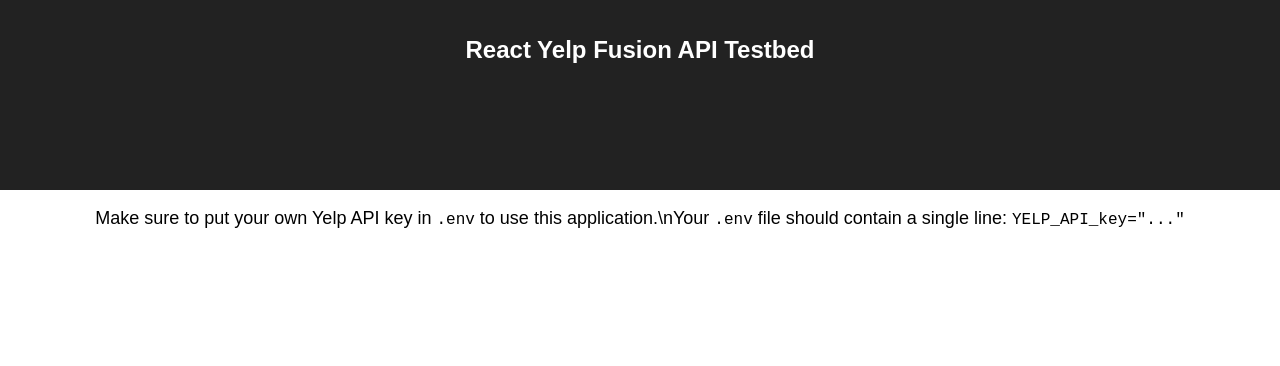
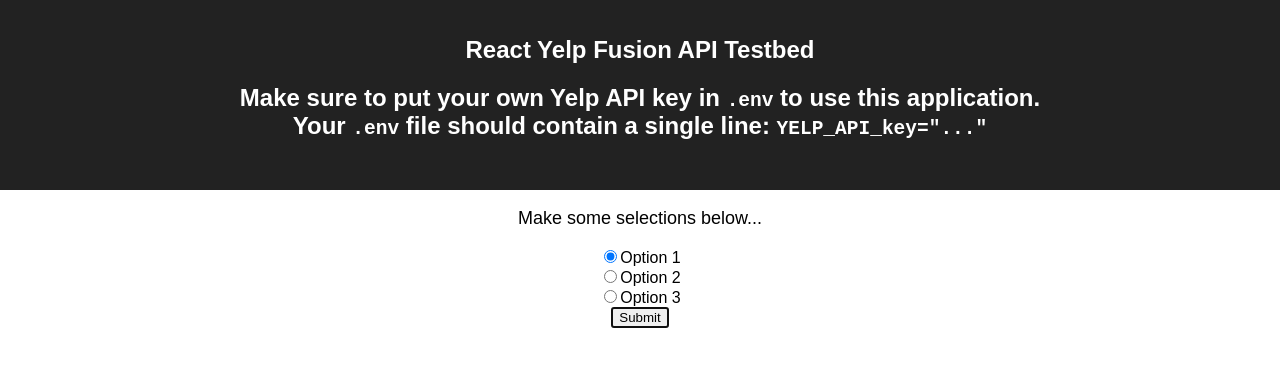
Before and after one commit to cpilson/yelp-fusion-api-test, a React (Create React App) app: page / in a window 1280 px wide. Shown: the top 366 px of the page. Built offline with nearby package versions, Linux system fonts and the light colour scheme.

Commit message:
Starting to build out SearchBar component

```diff
--- a/package.json
+++ b/package.json
@@ -4,9 +4,12 @@
   "private": true,
   "dependencies": {
     "axios": "^0.17.1",
+    "lodash": "^4.17.4",
     "react": "^16.2.0",
+    "react-bootstrap": "^0.32.1",
     "react-dom": "^16.2.0",
     "react-scripts": "1.1.0",
+    "react-toastify": "^3.3.1",
     "redux": "^3.7.2"
   },
   "scripts": {
--- a/src/App.js
+++ b/src/App.js
@@ -1,5 +1,6 @@
-import React, { Component } from 'react';
-import './App.css';
+import React, { Component } from "react";
+import "./App.css";
+import SearchBar from "./SearchBar";
 
 class App extends Component {
   render() {
@@ -8,10 +9,15 @@
         <header className="App-header">
           {/* <img src={logo} className="App-logo" alt="logo" /> */}
           <h1 className="App-title">React Yelp Fusion API Testbed</h1>
+          <h2 className="App-title">
+            Make sure to put your own Yelp API key in <code>.env</code> to use
+            this application.<br />Your <code>.env</code> file should contain a
+            single line: <code>YELP_API_key="..."</code>
+          </h2>
         </header>
-        <p className="App-intro">
-          Make sure to put your own Yelp API key in <code>.env</code> to use this application.\nYour <code>.env</code> file should contain a single line: <code>YELP_API_key="..."</code>
-        </p>
+        <p className="App-intro">Make some selections below...</p>
+
+        <SearchBar />
       </div>
     );
   }
--- /dev/null
+++ b/src/SearchBar.js
@@ -0,0 +1,112 @@
+import axios from "axios";
+import React, { Component } from "react";
+import { ToastContainer, toast } from "react-toastify";
+import SearchResults from "./SearchResults";
+
+// Bring our Yelp API v3 (Fusion) key in from the .env file:
+const YELP_API_key = process.env.YELP_API_key;
+
+// Configure axios headers to use our Yelp API key:
+axios.defaults.headers.common["Authorization"] = `Bearer ${YELP_API_key}`;
+axios.defaults.headers.post["Content-Type"] =
+  "application/x-www-form-urlencoded";
+
+class SearchBar extends Component {
+  constructor(props) {
+    super(props);
+    this.state = { isError: false, isLoading: false };
+    // This binding is necessary to make `this` work in the callback
+    this.errorHandler = this.errorHandler.bind(this);
+    this.handleSubmit = this.handleSubmit.bind(this);
+  }
+
+  // toast setup:
+  toastId = null;
+  toastNotify = message => toast(message);
+  toastUpdate = () =>
+    toast.update(this.toastId, { type: toast.TYPE.INFO, autoClose: 5000 });
+  toastDismiss = () => toast.dismiss(this.toastId);
+  dismissAll = () => toast.dismiss();
+
+  errorHandler = (error, verbose = false) => {
+    this.setState({ isLoading: false });
+    this.toastUpdate(this.toastNotify(error.message));
+    this.setState({ isError: false });
+    if (!verbose === false) {
+      console.log(
+        `error: ${error.message}; state: ${JSON.stringify(this.state)}`
+      );
+    }
+  };
+
+  handleSubmit = event => {
+    event.preventDefault();
+    // requestLocationPermission();
+    this.setState({ isLoading: true });
+    // Clear any errors we may have had from a previous attempt:
+    // this.props.errorCleared();
+    // And now pull data:
+    navigator.geolocation.getCurrentPosition(
+      position => {
+        console.log(
+          `=======> FOUND POSITION: ${position.coords.latitude}, ${
+            position.coords.longitude
+          }`
+        );
+        this.props.pushGPS(position.coords.latitude, position.coords.longitude);
+        this.pullData(this.props.latitude, this.props.longitude);
+      },
+      error => {
+        this.errorHandler({
+          message: `${error.message}; GPS ${this.state.permissionGPS}`
+        });
+        this.props.pushGPS(33.5547386, -111.8880115);
+        this.pullData(this.props.latitude, this.props.longitude);
+      },
+      { enableHighAccuracy: true, timeout: 5000, maximumAge: 1000 }
+    );
+  };
+
+  render() {
+    return (
+      <div>
+        <div className="container">
+          <div className="col-lg-12 col-md-12 col-sm-12">
+            <form>
+              <div className="row">
+                <div className="radio  col-lg-4 col-md-4 col-sm-12">
+                  <label>
+                    <input type="radio" value="option1" checked={true} />
+                    Option 1
+                  </label>
+                </div>
+                <div className="radio col-lg-4 col-md-4 col-sm-12">
+                  <label>
+                    <input type="radio" value="option2" />
+                    Option 2
+                  </label>
+                </div>
+                <div className="radio col-lg-4 col-md-4 col-sm-12">
+                  <label>
+                    <input type="radio" value="option3" />
+                    Option 3
+                  </label>
+                </div>
+              </div>
+              <div className="row">
+                <input
+                  autoFocus
+                  onSubmit={this.handleSubmit}
+                  type="submit"
+                  value="Submit"
+                />
+              </div>
+            </form>
+          </div>
+        </div>
+      </div>
+    );
+  }
+}
+
+export default SearchBar;
--- /dev/null
+++ b/src/SearchResults.js
@@ -0,0 +1,10 @@
+import * as _ from "lodash";
+import React, { Component } from "react";
+
+class SearchResults extends Component {
+  render() {
+    return null;
+  }
+}
+
+export default SearchResults;
```
Also changed, not shown: 1 other file (tests, documents, lock files or other folders).
